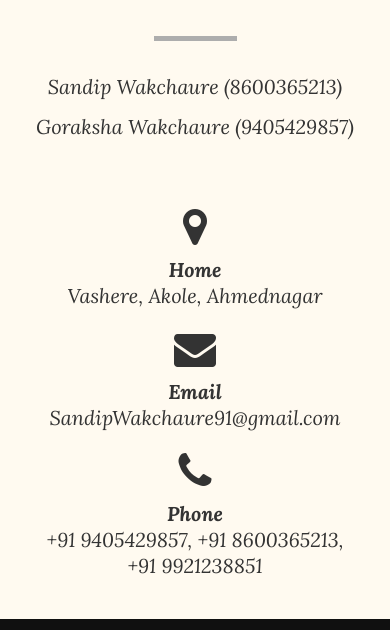
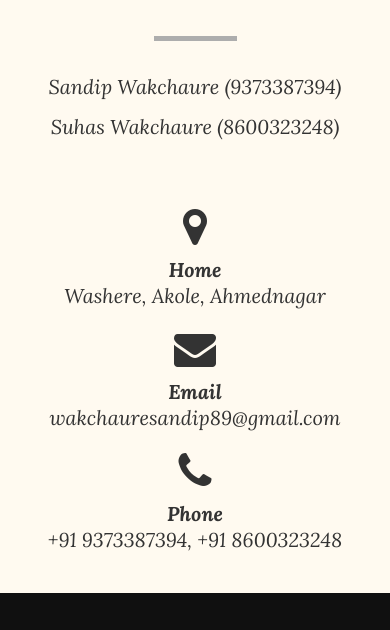
Before and after one commit to sandipwedskiran/sandipwedskiran.github.io, a plain HTML site: page index.html in a window 390 px wide. Shown: the part 3839-4469 px from the top of the page. Drawn offline with Linux system fonts and the light colour scheme; files whose address does not match are found by name.

Commit message:
Udpated Mobile numbers

```diff
--- a/index.html
+++ b/index.html
@@ -142,8 +142,8 @@ Kindly consider this as our personal invitation and grace the occasions with you
           <h2 class="animated" data-animation="fadeIn" data-animation-delay="100">Inviters</h2>
           <h4 class="animated" data-animation="fadeIn" data-animation-delay="100"></h4>
           <div class="devider_main"><img src="img/devider-gray.jpg" alt=""></div>
-          <p class="big-text animated" data-animation="fadeIn" data-animation-delay="100">Sandip Wakchaure (8600365213)</p>
-          <p class="big-text animated" data-animation="fadeIn" data-animation-delay="100">Goraksha Wakchaure (9405429857)</p>
+          <p class="big-text animated" data-animation="fadeIn" data-animation-delay="100">Sandip Wakchaure (9373387394)</p>
+          <p class="big-text animated" data-animation="fadeIn" data-animation-delay="100">Suhas Wakchaure (8600323248)</p>
           <p class="big-text animated" data-animation="fadeIn" data-animation-delay="100"></p>
         </div>
       </div>
@@ -154,17 +154,17 @@ Kindly consider this as our personal invitation and grace the occasions with you
         <div class="col-md-4 text-center address animated" data-animation="flipInY" data-animation-delay="500">
           <p><i class="fa fa-map-marker"></i><br>
             <b>Home</b>
-            <br>Vashere, Akole, Ahmednagar</p>
+            <br>Washere, Akole, Ahmednagar</p>
         </div>
         <div class="col-md-4 text-center address animated" data-animation="flipInY" data-animation-delay="600">
           <p><i class="fa fa-envelope"></i><br>
             <b>Email</b><br>
-            SandipWakchaure91@gmail.com</p>
+            wakchauresandip89@gmail.com</p>
         </div>
         <div class="col-md-4 text-center address animated" data-animation="flipInY" data-animation-delay="700">
           <p><i class="fa fa-phone"></i><br>
             <b>Phone</b><br>
-            +91 9405429857, +91 8600365213, +91 9921238851</p>
+            +91 9373387394, +91 8600323248</p>
         </div>
       </div>
     </div>
```
